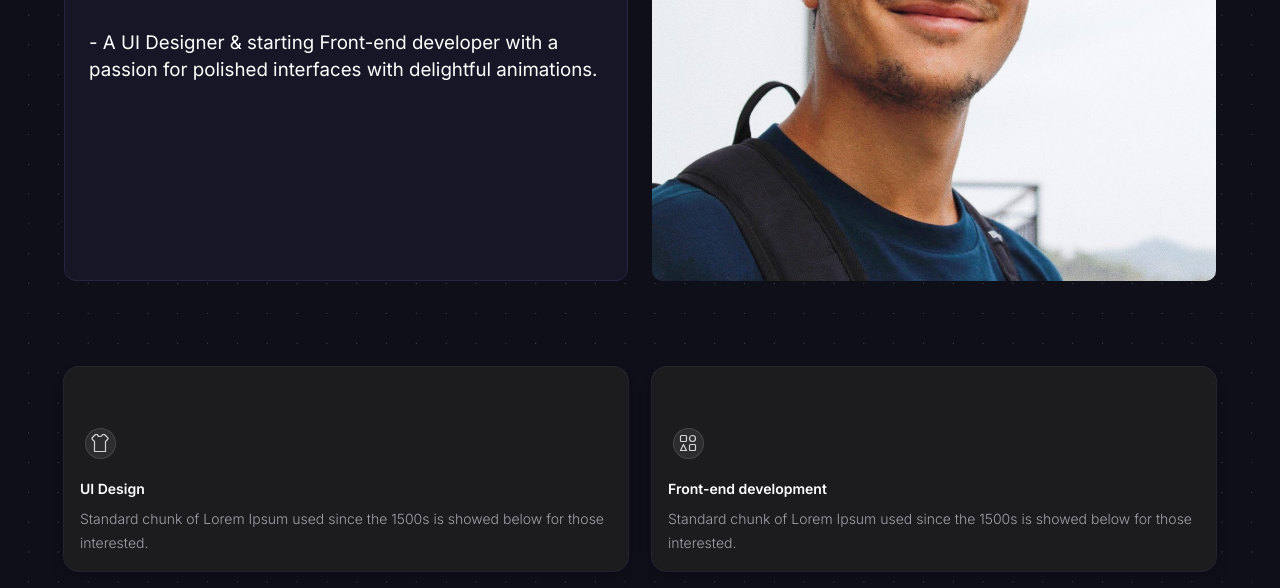
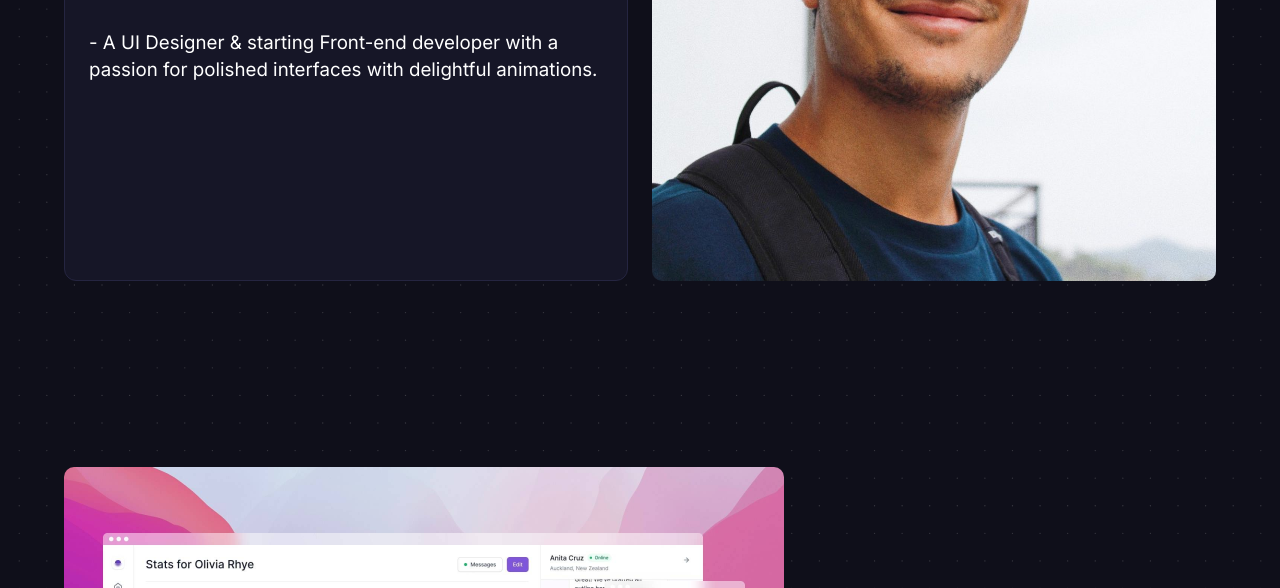
Before and after one commit to YordanSto/yordansto.github.io, a website: page index.html in a window 1280 px wide. Shown: the part 433-1021 px from the top of the page. Drawn offline with nearby package versions, Linux system fonts and the light colour scheme; a script that the page names is missing.

Commit message:
bug fixes

```diff
--- a/index.html
+++ b/index.html
@@ -55,7 +55,7 @@
                 </div>
             </div>
         </section>
-        <section class="services">
+        <!-- <section class="services">
             <div class="container">
                 <div class="content-layout">
                     <div class="card">
@@ -153,7 +153,7 @@
                     </div>
                 </div>
             </div>
-        </section>
+        </section> -->
         <section class="projects">
             <div class="container">
                 <div class="content-layout">
```
